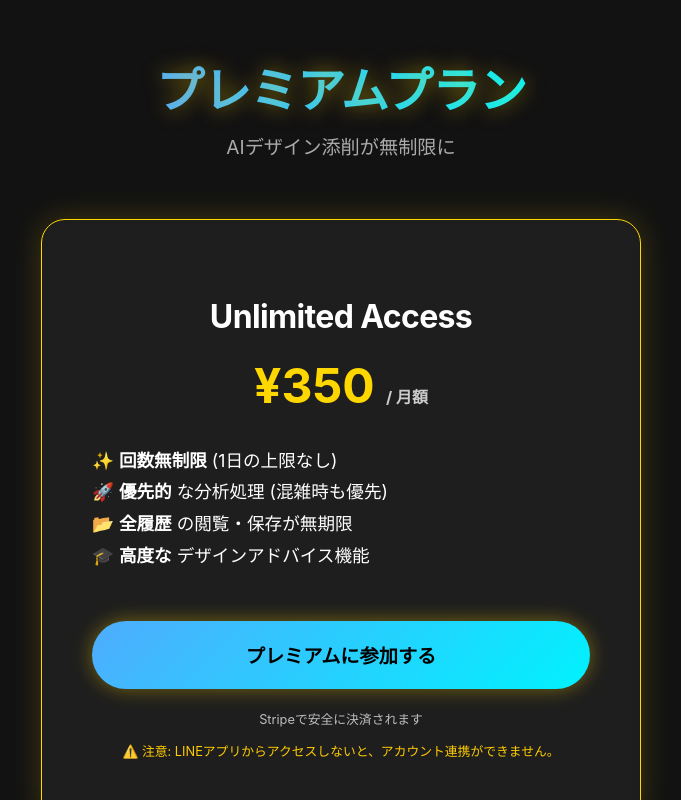
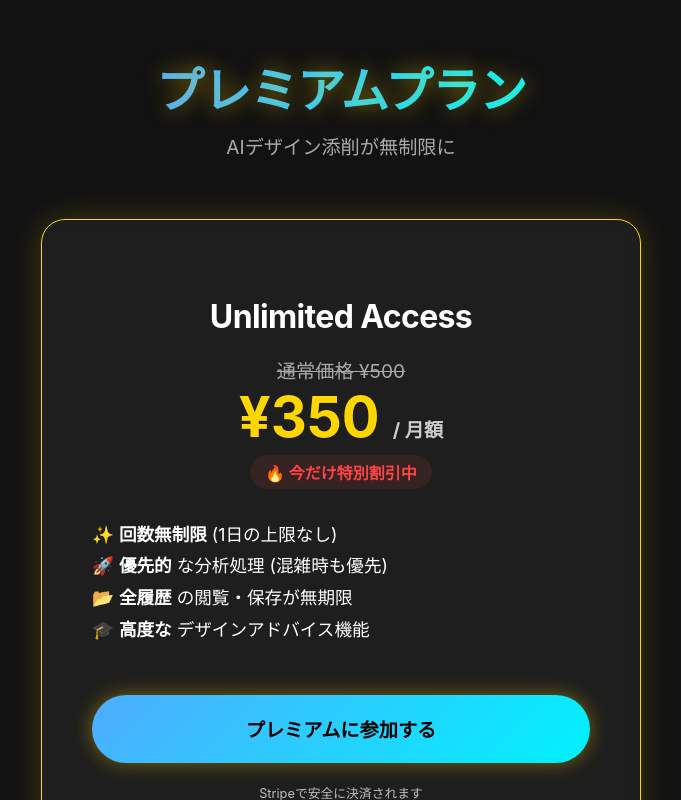
Before and after one commit to aibowtools2/design-red-pen-mentor-fixed, a React (Vite) app in the folder frontend/: page /upgrade in a window 1280 px wide. Shown: the top 800 px of the page, without its empty margins (299-980 px from the left). Built offline with nearby package versions, Linux system fonts and the light colour scheme.

Commit message:
UI: Highlight 500 yen to 350 yen discount on Upgrade page

```diff
--- a/frontend/src/Upgrade.jsx
+++ b/frontend/src/Upgrade.jsx
@@ -56,8 +56,16 @@ const Upgrade = () => {
 
             <div className="card" style={{ maxWidth: '600px', width: '100%', padding: '50px', border: '1px solid #FFD700', boxShadow: '0 0 30px rgba(255, 215, 0, 0.2)' }}>
                 <h2 style={{ textAlign: 'center', fontSize: '2rem', marginBottom: '20px' }}>Unlimited Access</h2>
-                <div style={{ textAlign: 'center', fontSize: '3rem', fontWeight: 'bold', color: '#FFD700', marginBottom: '30px' }}>
-                    ¥350 <span style={{ fontSize: '1rem', color: '#ccc' }}>/ 月額</span>
+                <div style={{ textAlign: 'center', marginBottom: '30px' }}>
+                    <div style={{ fontSize: '1.2rem', color: '#aaa', textDecoration: 'line-through', marginBottom: '5px' }}>
+                        通常価格 ¥500
+                    </div>
+                    <div style={{ fontSize: '3.5rem', fontWeight: 'bold', color: '#FFD700', lineHeight: '1' }}>
+                        ¥350 <span style={{ fontSize: '1.2rem', color: '#ccc' }}>/ 月額</span>
+                    </div>
+                    <div style={{ fontSize: '1rem', color: '#ff4444', fontWeight: 'bold', marginTop: '10px', background: 'rgba(255, 68, 68, 0.1)', display: 'inline-block', padding: '5px 15px', borderRadius: '20px' }}>
+                        🔥 今だけ特別割引中
+                    </div>
                 </div>
 
                 <ul style={{ listStyle: 'none', padding: 0, margin: '0 0 40px 0', fontSize: '1.1rem', lineHeight: '1.8' }}>
```
